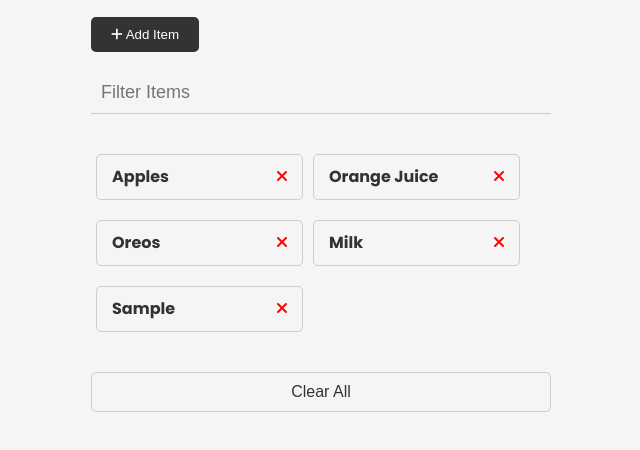
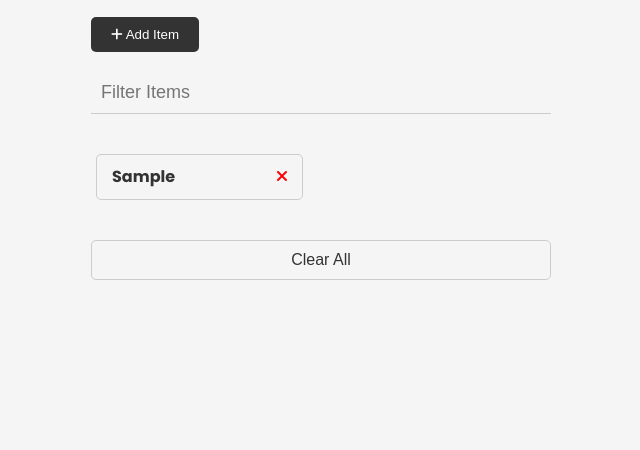
Before and after one commit to jchapar/v_js_list, a plain HTML site: page 00-starter-files/shopping-list/index.html in a window 1280 px wide. Both pictures are taken after typing "Sample" into the empty fields and a click on the button "Add Item". Shown: the part 180-630 px from the top of the page, without its empty margins (319-959 px from the left). Drawn offline with Linux system fonts and the light colour scheme.

Commit message:
UI is checked for list items. If they exist, the filter and clear button appear. If there are none, the UI is cleared of the list item and clear button

```diff
--- a/00-starter-files/shopping-list/index.html
+++ b/00-starter-files/shopping-list/index.html
@@ -40,7 +40,7 @@
       </div>
 
       <ul id="item-list" class="items">
-        <li>
+        <!-- <li>
           Apples
           <button class="remove-item btn-link text-red">
             <i class="fa-solid fa-xmark"></i>
@@ -63,7 +63,7 @@
           <button class="remove-item btn-link text-red">
             <i class="fa-solid fa-xmark"></i>
           </button>
-        </li>
+        </li> -->
       </ul>
 
       <button id="clear" class="btn-clear">Clear All</button>
--- a/00-starter-files/shopping-list/script.js
+++ b/00-starter-files/shopping-list/script.js
@@ -2,6 +2,7 @@ const itemForm = document.querySelector('#item-form')
 const itemInput = document.querySelector('#item-input')
 const itemList = document.querySelector('#item-list')
 const clearBtn = document.querySelector('#clear')
+const itemFilter = document.querySelector('.filter')
 
 // Add Item
 function addItem(e) {
@@ -23,6 +24,8 @@ function addItem(e) {
   li.appendChild(button)
 
   itemList.appendChild(li)
+
+  checkUI()
 
   itemInput.value = ''
 }
@@ -46,7 +49,10 @@ function createIcon(classes) {
 // Remove Items
 function removeItem(e) {
   if (e.target.parentElement.classList.contains('remove-item')) {
-    e.target.parentElement.parentElement.remove()
+    if (confirm('Are you sure?')) {
+      e.target.parentElement.parentElement.remove()
+      checkUI()
+    }
   }
 }
 
@@ -54,6 +60,19 @@ function removeItem(e) {
 function clearItems() {
   while (itemList.firstChild) {
     itemList.removeChild(itemList.firstChild)
+    checkUI()
+  }
+}
+
+// Check UI for items
+function checkUI() {
+  const items = itemList.querySelectorAll('li')
+  if (items.length === 0) {
+    clearBtn.style.display = 'none'
+    itemFilter.style.display = 'none'
+  } else {
+    clearBtn.style.display = 'block'
+    itemFilter.style.display = 'block'
   }
 }
 
@@ -61,3 +80,6 @@ function clearItems() {
 itemForm.addEventListener('submit', addItem)
 itemList.addEventListener('click', removeItem)
 clearBtn.addEventListener('click', clearItems)
+
+// Init
+checkUI()
```
